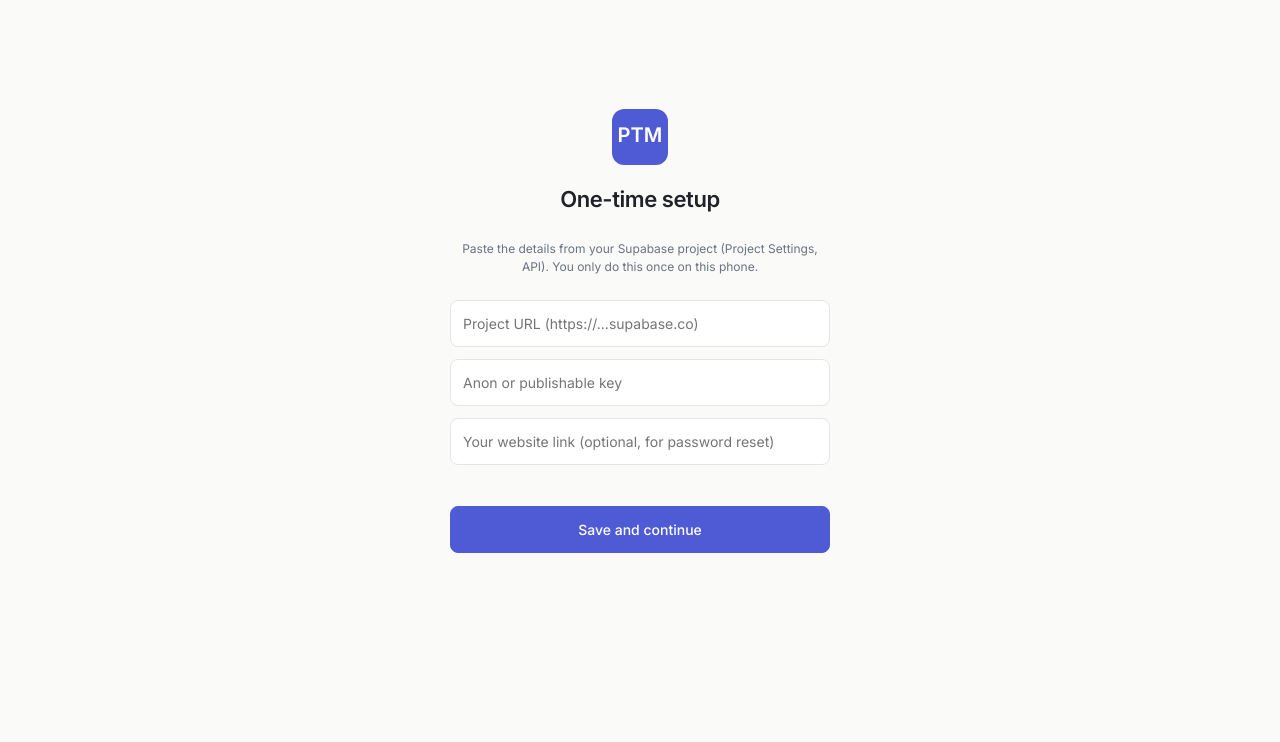
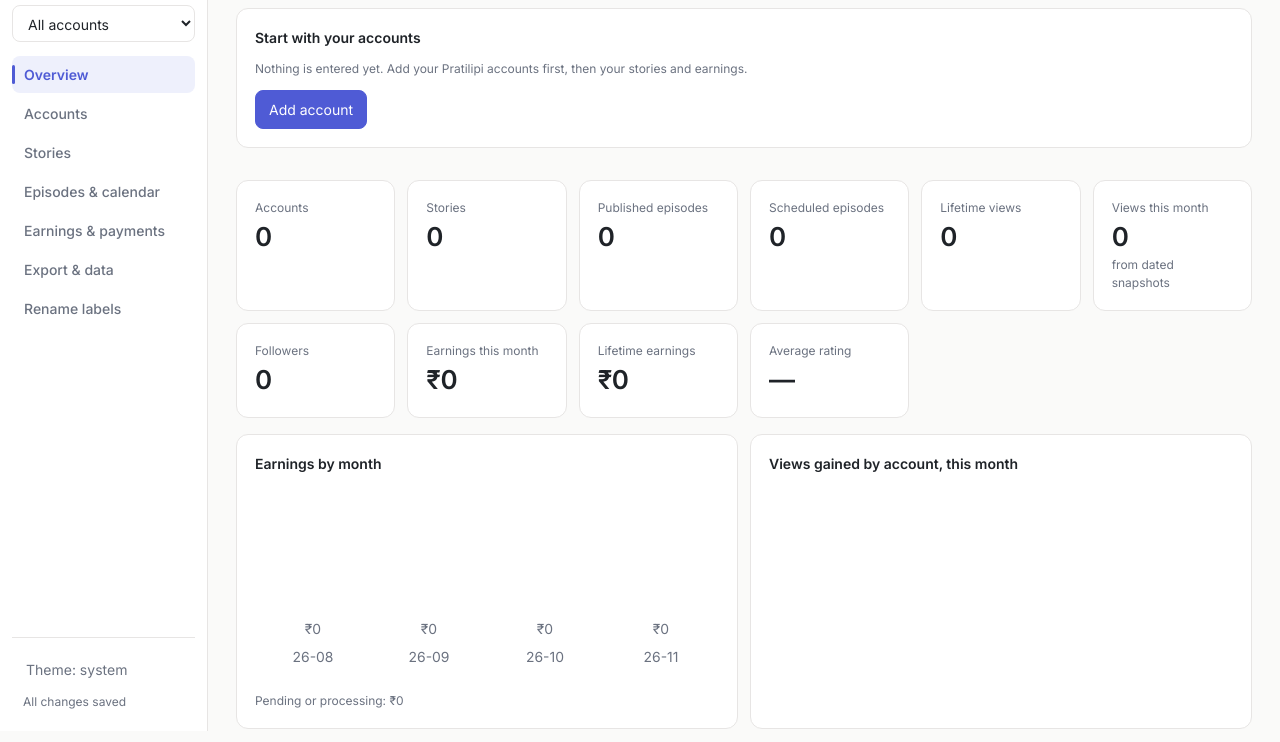
Before and after one commit to Yashhkhedekar/PTM, a website: page www/index.html in a window 1280 px wide. Shown: the part 69-811 px from the top of the page. Drawn offline with Linux system fonts and the light colour scheme.

Commit message:
update 1

```diff
--- a/www/config.js
+++ b/www/config.js
@@ -1,2 +1,2 @@
-// Optional. Leave as is: the app asks for these once on first launch.
-window.PTM={url:'',key:'',site:''};
+// Login is switched off for now. To switch it on later, set login:true and fill url and key.
+window.PTM={login:false,url:'',key:'',site:''};
--- a/www/index.html
+++ b/www/index.html
@@ -45,6 +45,12 @@ tr:last-child td{border-bottom:0}
 .lgc h1{margin:6px 0 0}.lgc input{padding:12px}.lgc button.p{padding:12px;font-weight:500}.lgc a{color:var(--ac);cursor:pointer;font-size:13px}
 .msg{min-height:1.3em;margin:0;font-size:13px;color:var(--bad)}.msg.ok{color:var(--ok)}
 @media(max-width:760px){nav{position:fixed;inset:auto 0 0 0;height:auto;flex-direction:row;overflow-x:auto;border:0;border-top:1px solid var(--line);padding:6px 8px calc(6px + env(safe-area-inset-bottom,0px));z-index:5;gap:2px}nav b,nav .nt{display:none}nav a{white-space:nowrap;font-size:13px}main{padding-bottom:84px}.tb{display:flex}}
+nav a{position:relative}nav a,button,.card[onclick]{transition:background .15s,color .15s,border-color .15s,transform .1s}
+nav a.on{background:var(--acs);color:var(--ac)}nav a.on::before{content:"";position:absolute;left:0;top:9px;bottom:9px;width:3px;border-radius:3px;background:var(--ac)}
+@media(hover:hover){nav a:hover{background:var(--acs);color:var(--ac)}.card[onclick]:hover{border-color:var(--ac)}}
+nav a:active,button:active,.card[onclick]:active{transform:scale(.97)}
+@media(max-width:760px){nav a.on::before{left:14px;right:14px;top:auto;bottom:2px;width:auto;height:3px}}
+@media(prefers-reduced-motion:reduce){nav a,button,.card[onclick]{transition:none}nav a:active,button:active,.card[onclick]:active{transform:none}}
 </style></head><body><div class="app"><nav id="nv"></nav><main id="mn"></main></div>
 <script src="config.js"></script>
 <script src="supabase.js"></script>
@@ -79,7 +85,7 @@ const up=e=>e.status=='scheduled'&&T(e.at)>=NOW(),pill=s=>`<span class="pill ${s
 const kpi=(l,v,s='')=>`<div class="card"><div class="k">${esc(L(l))}</div><div class="v">${v}</div><div class="s">${s}</div></div>`;
 function bars(d,f=num){const m=Math.max(1,...d.map(x=>x.v||0)),w=300/d.length;return`<svg viewBox="0 0 300 130" width="100%" role="img">${d.map((x,i)=>{const h=(x.v||0)/m*90;return`<g><title>${esc(x.l)}: ${f(x.v)}</title><rect x="${i*w+w*.2}" y="${100-h}" width="${w*.6}" height="${h}" rx="2" fill="var(--ac)" opacity=".85"/><text x="${i*w+w/2}" y="114" text-anchor="middle">${esc(x.l)}</text><text x="${i*w+w/2}" y="${96-h}" text-anchor="middle">${x.v==null?'n/a':f(x.v)}</text></g>`}).join('')}</svg>`}
 const tbl=(h,r,e='Nothing here yet.')=>r.length?`<div class="sc"><table><tr>${h.map(x=>`<th>${x}</th>`).join('')}</tr>${r.join('')}</table></div>`:`<p class="mut">${e}</p>`;
-const go=(v,s=null)=>{st.view=v;st.sid=s;render();scrollTo(0,0)},NAV=[['overview','Overview'],['accounts','Accounts'],['stories','Stories'],['episodes','Episodes & calendar'],['earnings','Earnings & payments'],['data','Export & data'],['labels','Rename labels']];
+const go=(v,s=null)=>{st.view=v;st.sid=s;render();scrollTo(0,0);if(!matchMedia('(prefers-reduced-motion:reduce)').matches)$mn.animate([{opacity:0,transform:'translateY(4px)'},{opacity:1,transform:'none'}],{duration:160,easing:'ease-out'})},NAV=[['overview','Overview'],['accounts','Accounts'],['stories','Stories'],['episodes','Episodes & calendar'],['earnings','Earnings & payments'],['data','Export & data'],['labels','Rename labels']];
 function stats(s){const e=S.eps.filter(x=>x.story==s.id),u=e.filter(up).sort((a,b)=>T(a.at)-T(b.at)),p=e.filter(x=>x.status=='published').sort((a,b)=>T(b.at)-T(a.at));const m=!e.length;return{u,p,next:u[0],fin:m?(s.until&&s.upc?{n:(s.pub||0)+s.upc,at:s.until+'T00:00',m:1}:null):u[u.length-1],last:p[0],over:e.filter(x=>eff(x)=='overdue').length,tot:e.length,pubN:m?(s.pub||0):p.length,upcN:m?(s.upc||0):u.length}}
 const days=ms=>Math.max(0,Math.ceil((ms-NOW())/DAY));
 const vm=s=>gain(s.v,CM());
@@ -87,7 +93,7 @@ function vOverview(){const ss=SS(),ep=EP(),ac=AC(),tod=ymd(NOW()),r=ss.filter(s=
 const rem=ss.map(s=>({s,...stats(s)})).filter(x=>x.fin&&x.upcN<=5&&x.s.status=='Ongoing'),od=ep.filter(e=>eff(e)=='overdue'),td=ep.filter(e=>up(e)&&e.at.slice(0,10)==tod),tm1=ep.filter(e=>up(e)&&e.at.slice(0,10)==ymd(NOW()+DAY));
 const eE=S.earn.filter(x=>accOk(x.acc)),cur=sum(eE.filter(x=>x.month==CM()).map(x=>x.amt)),pend=sum(eE.filter(x=>x.status!='received').map(x=>x.amt));
 return`<div class="top"><h1>Overview</h1></div>${S.accounts.length?'':`<div class="card" style="margin-bottom:16px"><h2>Start with your accounts</h2><p class="s">Nothing is entered yet. Add your Pratilipi accounts first, then your stories and earnings.</p><button class="p" onclick="addAcc()">Add account</button></div>`}
-${od.length?`<div class="al bad">${od.length} overdue episode${od.length>1?'s':''}: mark as published or missed in Episodes.</div>`:''}${td.length||tm1.length?`<div class="al">${td.length} scheduled today, ${tm1.length} tomorrow.</div>`:''}${rem.map(x=>`<div class="al">${esc(x.s.title)}: ${x.upcN} episode${x.upcN>1?'s':''} left, final on ${fd(x.fin)}.</div>`).join('')}
+${!SB&&!dref&&(S.stories.length||S.earn.length)&&(!S.lb||NOW()-T(S.lb+'T00:00')>7*DAY)?`<div class="al">Your data is saved only on this phone. Download a backup in Export & data so you never lose it.</div>`:''}${od.length?`<div class="al bad">${od.length} overdue episode${od.length>1?'s':''}: mark as published or missed in Episodes.</div>`:''}${td.length||tm1.length?`<div class="al">${td.length} scheduled today, ${tm1.length} tomorrow.</div>`:''}${rem.map(x=>`<div class="al">${esc(x.s.title)}: ${x.upcN} episode${x.upcN>1?'s':''} left, final on ${fd(x.fin)}.</div>`).join('')}
 ${st.acc=='all'?`<div class="grid">${S.accounts.map(a=>`<div class="card" role="button" tabindex="0" style="cursor:pointer" onclick="st.acc='${a.id}';go('stories')"><div class="av">${esc((a.name||'?').trim().charAt(0).toUpperCase())}</div><div class="k">${esc(a.name)}</div><div class="v">${num(accViews(a))}</div><div class="s">views · ${num(a.followers)} followers · open stories</div></div>`).join('')}</div>`:''}<div class="grid">${kpi('Accounts',ac.length)}${kpi('Stories',ss.length)}${kpi('Published episodes',num(sum(ss.map(s=>stats(s).pubN))))}${kpi('Scheduled episodes',num(sum(ss.map(s=>stats(s).upcN))))}${kpi('Lifetime views',num(sum(ac.map(accViews))))}${kpi('Views this month',num(sum(ss.map(vm))),'from dated snapshots')}${kpi('Followers',num(sum(ac.map(a=>a.followers))))}${kpi('Earnings this month',inr(cur))}${kpi('Lifetime earnings',inr(sum(eE.map(x=>x.amt))))}${kpi('Average rating',r.length?(sum(r.map(s=>s.rating))/r.length).toFixed(2):'—')}</div>
 <div class="two"><div class="card"><h2>Earnings by month</h2>${bars([3,2,1,0].map(k=>({l:mo(k).slice(2),v:sum(eE.filter(x=>x.month==mo(k)).map(x=>x.amt))})),inr)}<div class="s">Pending or processing: ${inr(pend)}</div></div>
 <div class="card"><h2>Views gained by account, this month</h2>${bars(ac.map(a=>({l:a.name.split(' ')[0],v:sum(S.stories.filter(s=>s.acc==a.id).map(vm))})))}</div></div>
@@ -126,7 +132,7 @@ function vData(){return`<div class="top"><h1>Export & data</h1></div><div class=
 async function exp(k){const q=x=>'"'+String(x??'').replace(/"/g,'""')+'"',R={stories:[['account','title','status','lifetime_views','rating','ratings'],...S.stories.map(s=>[G(S.accounts,s.acc).name,s.title,L(s.status),life(s.v),s.rating,s.rc])],episodes:[['account','story','episode','title','status','at_ist'],...EP().map(e=>[G(S.accounts,e.s.acc).name,e.s.title,e.n,e.title,L(e.status),e.at])],earnings:[['account','month','amount_inr','status','note'],...S.earn.map(x=>[G(S.accounts,x.acc)?.name,x.month,x.amt,L(x.status),x.note])],followers:[['account','date','followers'],...S.accounts.flatMap(a=>a.fh.map(h=>[a.name,h[0],h[1]]))]}[k],data=R.map(r=>r.map(q).join(',')).join('\n');
 await dl('pratilipi-'+k+'.csv',data)}
 const dl=async(name,data)=>{try{const d=window.claude&&await claude.use('downloads');if(d)return await d.save({filename:name,data})}catch(e){}try{const fl=new File([data],name);if(navigator.maxTouchPoints>0&&navigator.canShare&&navigator.canShare({files:[fl]})){await navigator.share({files:[fl],title:name});return}}catch(e){if(e&&e.name=='AbortError')return}const a=document.createElement('a');a.href=URL.createObjectURL(new Blob([data]));a.download=name;a.click()};
-const bk=()=>dl('pratilipi-backup-'+ymd(NOW())+'.json',JSON.stringify(S,null,1));
+const bk=async()=>{await dl('pratilipi-backup-'+ymd(NOW())+'.json',JSON.stringify(S,null,1));S.lb=ymd(NOW());commit()};
 const rs=i=>{const f=i.files[0];if(!f)return;f.text().then(t=>{const o=JSON.parse(t);if(!o.accounts||!o.stories)throw 0;ask('Restore this backup? It replaces the current data.',[{l:'Type RESTORE',k:'c'}],x=>{if(x.c=='RESTORE')S=o})}).catch(()=>alert('That file is not a Pratilipi Creator HQ backup.'));i.value=''};
 const clr=()=>ask('Remove all data?',[{l:'Type DELETE',k:'c'}],o=>{if(o.c=='DELETE')S={accounts:[],stories:[],eps:[],earn:[]}});
 const lrows=()=>[['Sections',NAV.filter(x=>x[0]!='labels')],...[['Story statuses',['Ongoing','Completed','On Hold','Draft','Archived']],['Episode statuses',['scheduled','overdue','published','missed','cancelled','draft']],['Payment statuses',['pending','processing','received']],['Dashboard cards',['Accounts','Stories','Published episodes','Scheduled episodes','Lifetime views','Views this month','Followers','Earnings this month','Lifetime earnings','Average rating','Published','Scheduled','Overdue','Rating','This month','Last month','Received','Pending or processing']]].map(([g,a])=>[g,a.map(x=>[x,x])])];
@@ -159,7 +165,7 @@ const EMPTY=()=>({accounts:[],stories:[],eps:[],earn:[]}),fixS=x=>{for(const k o
 const TH=()=>{try{return localStorage.getItem('ptm-theme')||''}catch(e){return''}};
 const applyTheme=()=>{const t=TH();t?document.documentElement.setAttribute('data-theme',t):document.documentElement.removeAttribute('data-theme')};
 const setTheme=()=>{const n={'':'light',light:'dark',dark:''}[TH()];try{localStorage.setItem('ptm-theme',n)}catch(e){}applyTheme();render()};
-const CF0=window.PTM;let CF=CF0;try{const c=JSON.parse(localStorage.getItem('ptm-cfg')||'null');if(c&&c.url)CF=c}catch(e){}
+const CF0=window.PTM&&window.PTM.login?window.PTM:null;let CF=CF0;try{const c=JSON.parse(localStorage.getItem('ptm-cfg')||'null');if(CF0&&c&&c.url)CF=c}catch(e){}
 const SB=CF&&(CF.url||'').startsWith('https://')&&window.supabase?window.supabase.createClient(CF.url,CF.key):null,RD=()=>(CF&&CF.site)||location.origin+location.pathname;let UID=null,ready=false,LK='phq',mode='in';
 const fail=m=>{ready=false;const l=document.getElementById('lg');l&&l.remove();$mn.innerHTML=`<div class="card"><h2>Could not load your data</h2><p class="s">${esc(m)} Nothing has been changed or deleted.</p><button class="p" onclick="location.reload()">Try again</button></div>`};
 function loginUI(m,ok){let e=document.getElementById('lg');if(!e){e=document.createElement('div');e.id='lg';document.body.append(e)}const pe=(e.querySelector('[name=e]')||{}).value||'',up=mode=='up';
```
Also changed, not shown: .github/workflows/build-apk.yml, 1 other file.
